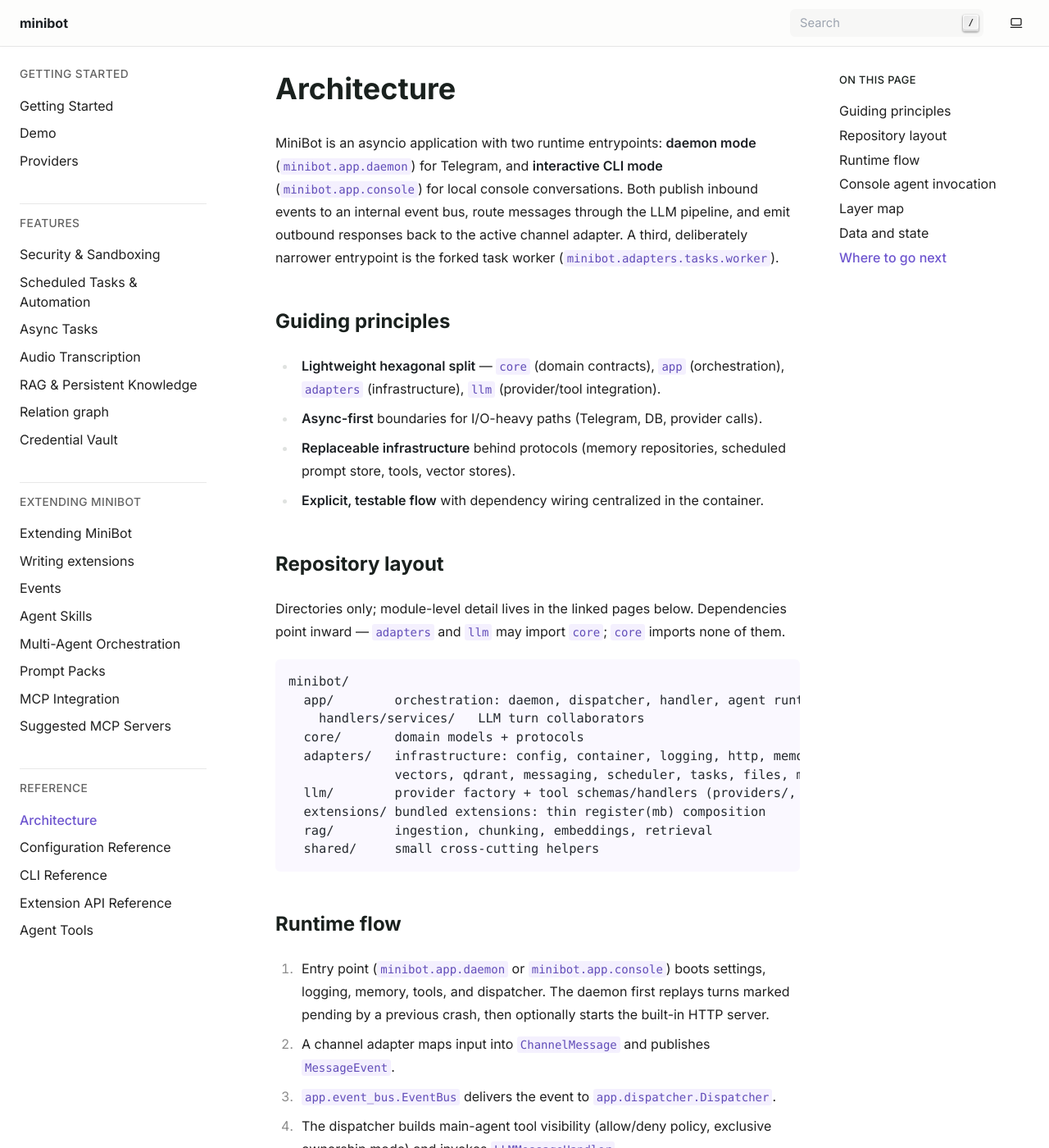
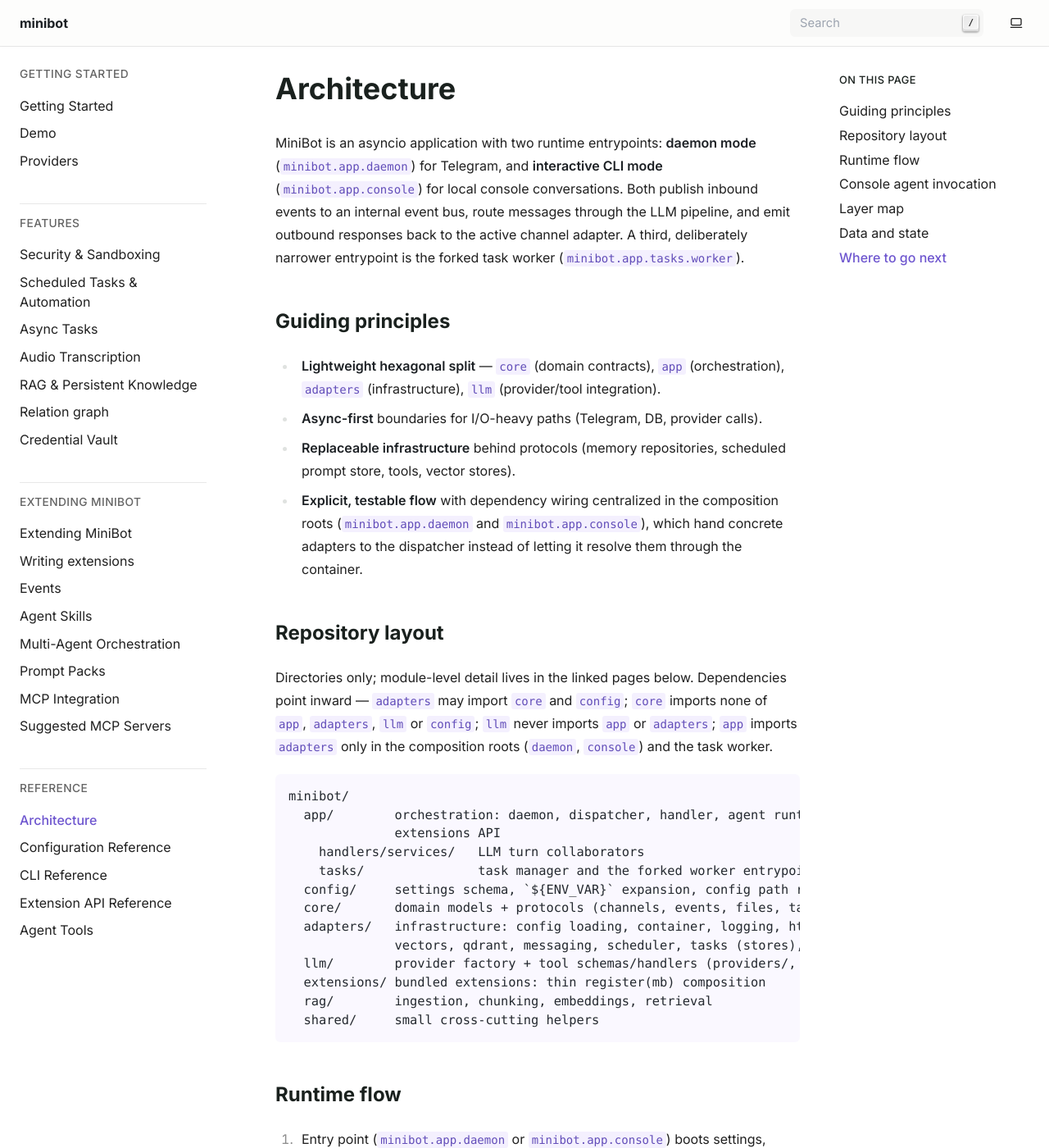
Before and after one commit to sonic182/minibot, a Sphinx documentation site: the page built from docs/architecture.md, in a window 1280 px wide and 1400 px high. Shown: the whole window at 82% size. Built offline with Sphinx 7.4.7, drawn with Linux system fonts in a browser that asks for light colours; some of the changed text lies outside the part shown.

Commit message:
Restore Telegram capabilities for scheduled and continuation turns
The dispatcher fills ChannelCapabilities from a per-channel map when a
message carries none, so scheduled prompts and task continuations can
request tool approval again. Update docs, stale module paths in comments,
and the changelog for the moved modules.

````diff
--- a/docs/architecture.md
+++ b/docs/architecture.md
@@ -12,7 +12,7 @@
 (`minibot.app.console`) for local console conversations. Both publish inbound events
 to an internal event bus, route messages through the LLM pipeline, and emit outbound
 responses back to the active channel adapter. A third, deliberately narrower
-entrypoint is the forked task worker (`minibot.adapters.tasks.worker`).
+entrypoint is the forked task worker (`minibot.app.tasks.worker`).
 
 ## Guiding principles
 
@@ -21,20 +21,28 @@
 - **Async-first** boundaries for I/O-heavy paths (Telegram, DB, provider calls).
 - **Replaceable infrastructure** behind protocols (memory repositories, scheduled
   prompt store, tools, vector stores).
-- **Explicit, testable flow** with dependency wiring centralized in the container.
+- **Explicit, testable flow** with dependency wiring centralized in the composition roots
+  (`minibot.app.daemon` and `minibot.app.console`), which hand concrete adapters to the
+  dispatcher instead of letting it resolve them through the container.
 
 ## Repository layout
 
 Directories only; module-level detail lives in the linked pages below. Dependencies
-point inward — `adapters` and `llm` may import `core`; `core` imports none of them.
+point inward — `adapters` may import `core` and `config`; `core` imports none of
+`app`, `adapters`, `llm` or `config`; `llm` never imports `app` or `adapters`; `app`
+imports `adapters` only in the composition roots (`daemon`, `console`) and the task
+worker.
 
 ```text
 minibot/
-  app/        orchestration: daemon, dispatcher, handler, agent runtime, extensions API
+  app/        orchestration: daemon, dispatcher, handler, agent runtime, tool factory,
+              extensions API
     handlers/services/   LLM turn collaborators
-  core/       domain models + protocols
-  adapters/   infrastructure: config, container, logging, http, memory, graph,
-              vectors, qdrant, messaging, scheduler, tasks, files, mcp, vault
+    tasks/               task manager and the forked worker entrypoint
+  config/     settings schema, `${ENV_VAR}` expansion, config path resolution
+  core/       domain models + protocols (channels, events, files, tasks, MCP, memory)
+  adapters/   infrastructure: config loading, container, logging, http, memory, graph,
+              vectors, qdrant, messaging, scheduler, tasks (stores), files, mcp, vault
   llm/        provider factory + tool schemas/handlers (providers/, services/, tools/)
   extensions/ bundled extensions: thin register(mb) composition
   rag/        ingestion, chunking, embeddings, retrieval
@@ -86,13 +94,17 @@
 
 ## Layer map
 
-- `core` — domain contracts: `AgentSpec`, runtime state, channel DTOs, events,
-  memory/graph/task/vector protocols.
+- `config` — the `Settings` schema, environment expansion and config path resolution,
+  shared by every layer.
+- `core` — domain contracts: `AgentSpec`, runtime state, channel DTOs and
+  `ChannelCapabilities`, events, file/MCP/memory/graph/task/vector protocols.
 - `app` — event bus, dispatcher, `LLMMessageHandler` and its services, agent
-  runtime/registry/policies, extension API, guardrails, scheduler and task services.
-- `adapters` — config loading/validation, container, logging, the optional HTTP
-  server, SQLite/SQLAlchemy memory, Telegram/console/RabbitMQ messaging, scheduler
-  persistence, subprocess task workers, local files, MCP clients, credential vault.
+  runtime/registry/policies, tool factory, extension API, guardrails, scheduler and
+  task services (`app.tasks`: manager and worker).
+- `adapters` — config loading, container, logging, the optional HTTP server,
+  SQLite/SQLAlchemy memory, Telegram/console/RabbitMQ messaging (Telegram supplies its
+  own `ChannelCapabilities`), scheduler persistence, task stores, local files, MCP
+  clients, credential vault.
 - `llm` — provider factory and services (request building, schema policy, tool
   execution, usage parsing, compaction), plus the LLM-facing tool schemas/handlers.
 - `extensions` — bundled, opt-in `register(mb)` modules (tools, channels,
--- a/docs/events.rst
+++ b/docs/events.rst
@@ -118,7 +118,7 @@
 - ``tool_name`` — the tool name.
 - ``turn_id``, ``owner_id``, ``channel``, ``chat_id``.
 - ``detail`` — a redacted, size-clipped human-readable summary of the call, produced by
-  ``minibot/shared/tool_call_display.py`` before the event is published. Raw argument values
+  ``minibot/llm/tools/tool_call_display.py`` before the event is published. Raw argument values
   never leave the tool-execution layer because they can be large and can hold credentials.
 - ``error`` — set when ``phase`` is ``failed``.
 
````
Also changed, not shown: CHANGELOG.md (+10 -0 lines), 8 other files.
